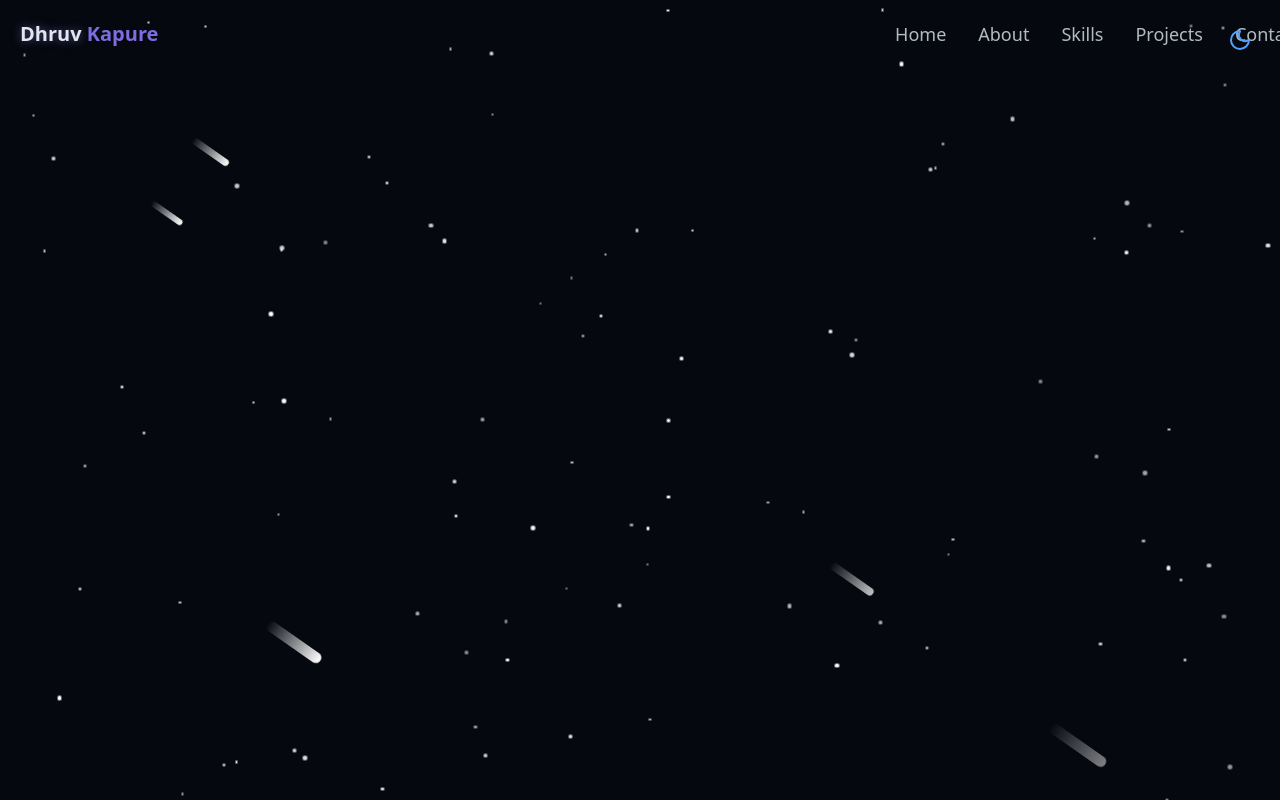
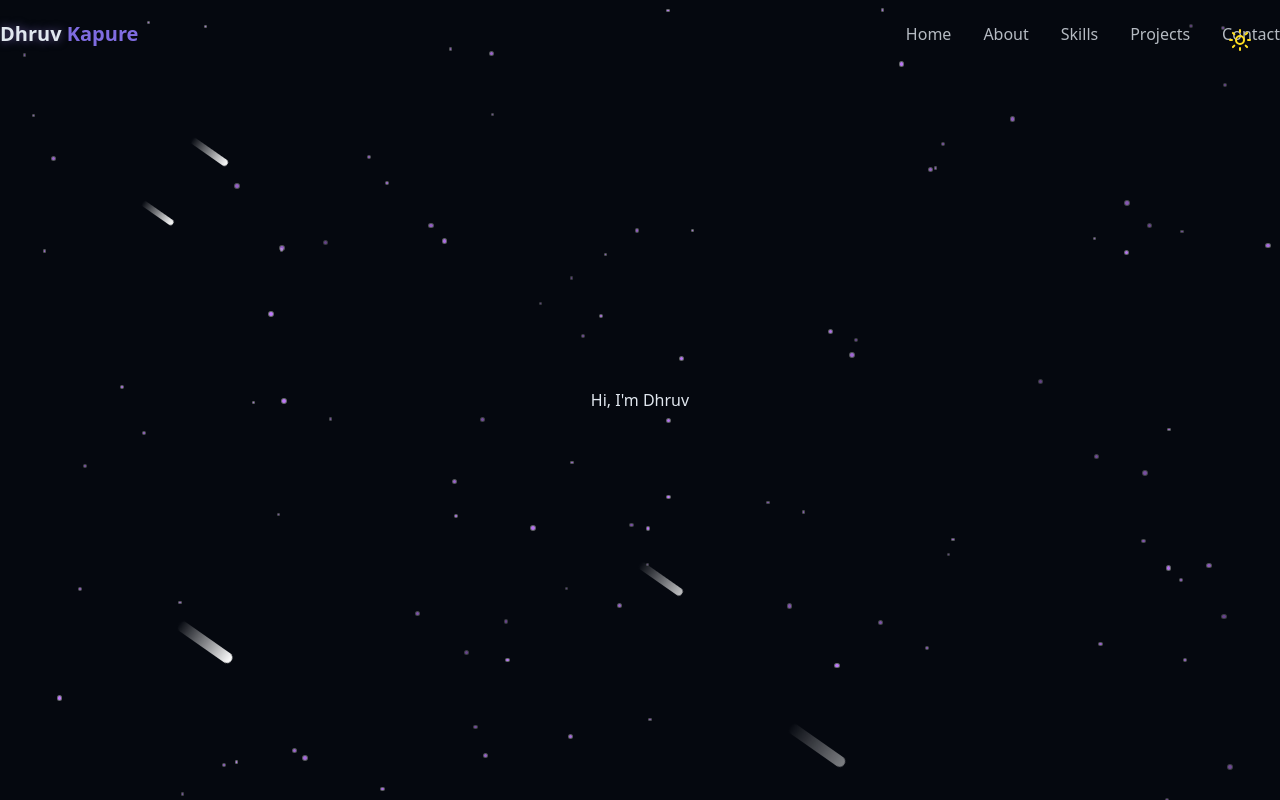
Before and after one commit to Dhruv0551/My-Portfolio, a React (Vite) app: page / in a window 1280 px wide. Both pictures are taken after a click on the button 1240 px from the left and 40 px from the top of the page. Built offline with nearby package versions, Linux system fonts and the light colour scheme.

Commit message:
worked on navbar responsiveness

```diff
--- /dev/null
+++ b/src/components/Hero.jsx
@@ -0,0 +1,19 @@
+import React from "react";
+
+function Hero() {
+  return (
+    <section
+      id="hero"
+      className="relative flex min-h-screen flex-col items-center justify-center px=4"
+    >
+      <div className="container max-w-4xl mx-auto text-center z-10">
+        <div className="space-y-6">
+          <span>Hi, I'm</span>
+          <span> Dhruv</span>
+        </div>
+      </div>
+    </section>
+  );
+}
+
+export default Hero;
--- a/src/components/Main.jsx
+++ b/src/components/Main.jsx
@@ -3,6 +3,7 @@
 import { Stars } from "lucide-react";
 import Starsbg from "./Starsbg";
 import Navbar from "./Navbar";
+import Hero from "./Hero";
 
 function Main() {
   return (
@@ -16,6 +17,7 @@
       <Navbar />
 
       {/* hero */}
+      <Hero />
 
       {/* footer */}
     </div>
--- a/src/components/Navbar.jsx
+++ b/src/components/Navbar.jsx
@@ -1,31 +1,27 @@
-import React, { useEffect } from "react";
 import { cn } from "@/lib/utils";
+import { Menu, X } from "lucide-react";
+import { useEffect, useState } from "react";
 
 const navItems = [
-  { name: "Home", href: "#home" },
+  { name: "Home", href: "#hero" },
   { name: "About", href: "#about" },
-  { name: "Skills", href: "#Skills" },
+  { name: "Skills", href: "#skills" },
   { name: "Projects", href: "#projects" },
   { name: "Contact", href: "#contact" },
 ];
 
-function Navbar() {
-  const [isScrolled, setIsScrolled] = React.useState(false);
+const Navbar = () => {
+  const [isScrolled, setIsScrolled] = useState(false);
+  const [isMenuOpen, setIsMenuOpen] = useState(false);
 
   useEffect(() => {
     const handleScroll = () => {
-      if (window.scrollY > 50) {
-        setIsScrolled(true);
-      } else {
-        setIsScrolled(false);
-      }
+      setIsScrolled(window.screenY > 10);
     };
+
     window.addEventListener("scroll", handleScroll);
-    return () => {
-      window.removeEventListener("scroll", handleScroll);
-    };
+    return () => window.removeEventListener("scroll", handleScroll);
   }, []);
-
   return (
     <nav
       className={cn(
@@ -33,19 +29,21 @@
         isScrolled ? "py-3 bg-background/80 backdrop-blur-md shadow-xs" : "py-5"
       )}
     >
-      <div className="container flex items-center justify-between ml-5">
+      <div className="container flex items-center justify-between">
         <a
+          className="text-xl font-bold text-primary flex items-center"
           href="#hero"
-          className="text-xl font-bold text-primary flex items-center"
         >
           <span className="relative z-10">
-            <span className="text-glow text-foreground">Dhruv</span> Kapure
+            <span className="text-glow text-foreground"> Dhruv </span> Kapure
           </span>
         </a>
-        {/* desktop version */}
-        <div className="hidden md:flex space-x-8 text-lg text-foreground">
-          {navItems.map((item) => (
+
+        {/* desktop nav */}
+        <div className="hidden md:flex space-x-8">
+          {navItems.map((item, key) => (
             <a
+              key={key}
               href={item.href}
               className="text-foreground/80 hover:text-primary transition-colors duration-300"
             >
@@ -53,9 +51,41 @@
             </a>
           ))}
         </div>
+
+        {/* mobile nav */}
+
+        <button
+          onClick={() => setIsMenuOpen((prev) => !prev)}
+          className="md:hidden p-2 text-foreground z-50"
+          aria-label={isMenuOpen ? "Close Menu" : "Open Menu"}
+        >
+          {isMenuOpen ? <X size={24} /> : <Menu size={24} />}{" "}
+        </button>
+
+        <div
+          className={cn(
+            "fixed inset-0 bg-background/95 backdroup-blur-md z-40 flex flex-col items-center justify-center",
+            "transition-all duration-300 md:hidden",
+            isMenuOpen
+              ? "opacity-100 pointer-events-auto"
+              : "opacity-0 pointer-events-none"
+          )}
+        >
+          <div className="flex flex-col space-y-8 text-xl">
+            {navItems.map((item, key) => (
+              <a
+                key={key}
+                href={item.href}
+                className="text-foreground/80 hover:text-primary transition-colors duration-300"
+                onClick={() => setIsMenuOpen(false)}
+              >
+                {item.name}
+              </a>
+            ))}
+          </div>
+        </div>
       </div>
     </nav>
   );
-}
-
+};
 export default Navbar;
--- a/src/components/Starsbg.jsx
+++ b/src/components/Starsbg.jsx
@@ -46,7 +46,7 @@
       newMeteors.push({
         id: i,
         size: Math.random() * 2 + 1,
-        x: Math.random() * 80,
+        x: Math.random() * 50,
         y: Math.random() * 80,
         delay: Math.random() * 15,
         animationDuration: Math.random() * 3 + 3,
--- a/src/components/theme.jsx
+++ b/src/components/theme.jsx
@@ -1,60 +1,48 @@
-import { useState, useEffect } from "react";
-import { Sun, Moon } from "lucide-react";
+import { Moon, Sun } from "lucide-react";
+import { useEffect, useState } from "react";
 import { cn } from "@/lib/utils";
 
-export default function Theme() {
+const Theme = () => {
   const [isDarkMode, setIsDarkMode] = useState(false);
 
   useEffect(() => {
-    const savedTheme = localStorage.getItem("theme");
-    if (savedTheme === "dark") {
+    const storedTheme = localStorage.getItem("theme");
+    if (storedTheme === "dark") {
       setIsDarkMode(true);
       document.documentElement.classList.add("dark");
     } else {
+      localStorage.setItem("theme", "light");
       setIsDarkMode(false);
-      document.documentElement.classList.remove("dark");
     }
   }, []);
 
-  // useEffect(() => {
-  //   if (isDarkMode) {
-  //     document.documentElement.classList.add("dark");
-  //     localStorage.setItem("theme", "dark");
-  //   } else {
-  //     document.documentElement.classList.remove("dark");
-  //     localStorage.setItem("theme", "light");
-  //   }
-  // }, [isDarkMode]);
-
   const toggleTheme = () => {
-    if (!isDarkMode) {
-      setIsDarkMode(true);
+    if (isDarkMode) {
+      document.documentElement.classList.remove("dark");
+      localStorage.setItem("theme", "light");
+      setIsDarkMode(false);
+    } else {
       document.documentElement.classList.add("dark");
       localStorage.setItem("theme", "dark");
-    } else {
-      setIsDarkMode(false);
-      document.documentElement.classList.remove("dark");
-      localStorage.setItem("theme", "light");
+      setIsDarkMode(true);
     }
   };
-
-  // const toggleTheme = () => {
-  //   setIsDarkMode((prev) => !prev);
-  // };
 
   return (
     <button
       onClick={toggleTheme}
       className={cn(
-        "fixed top-5 right-5 z-50 p-2 rounded-full max-sm:hidden transsition-colors duration-300",
-        "focus:outline-hidden"
+        "fixed max-sm:hidden top-5 right-5 z-50 p-2 rounded-full transition-colors duration-300",
+        "focus:outlin-hidden"
       )}
     >
       {isDarkMode ? (
-        <Moon className="h-6 w-6 text-blue-400 cursor-pointer" />
+        <Sun className="h-6 w-6 text-yellow-300" />
       ) : (
-        <Sun className="h-6 w-6 text-yellow-500 cursor-pointer" />
+        <Moon className="h-6 w-6 text-blue-900" />
       )}
     </button>
   );
-}
+};
+
+export default Theme;
--- a/src/index.css
+++ b/src/index.css
@@ -150,7 +150,7 @@
 
 
 @utility star{
-  @apply absolute rounded-full bg-white;
+  @apply absolute rounded-full bg-purple-400;
   box-shadow: 0 0 0 1px rgba(255, 255, 255, 0.4);
 }
 
```
